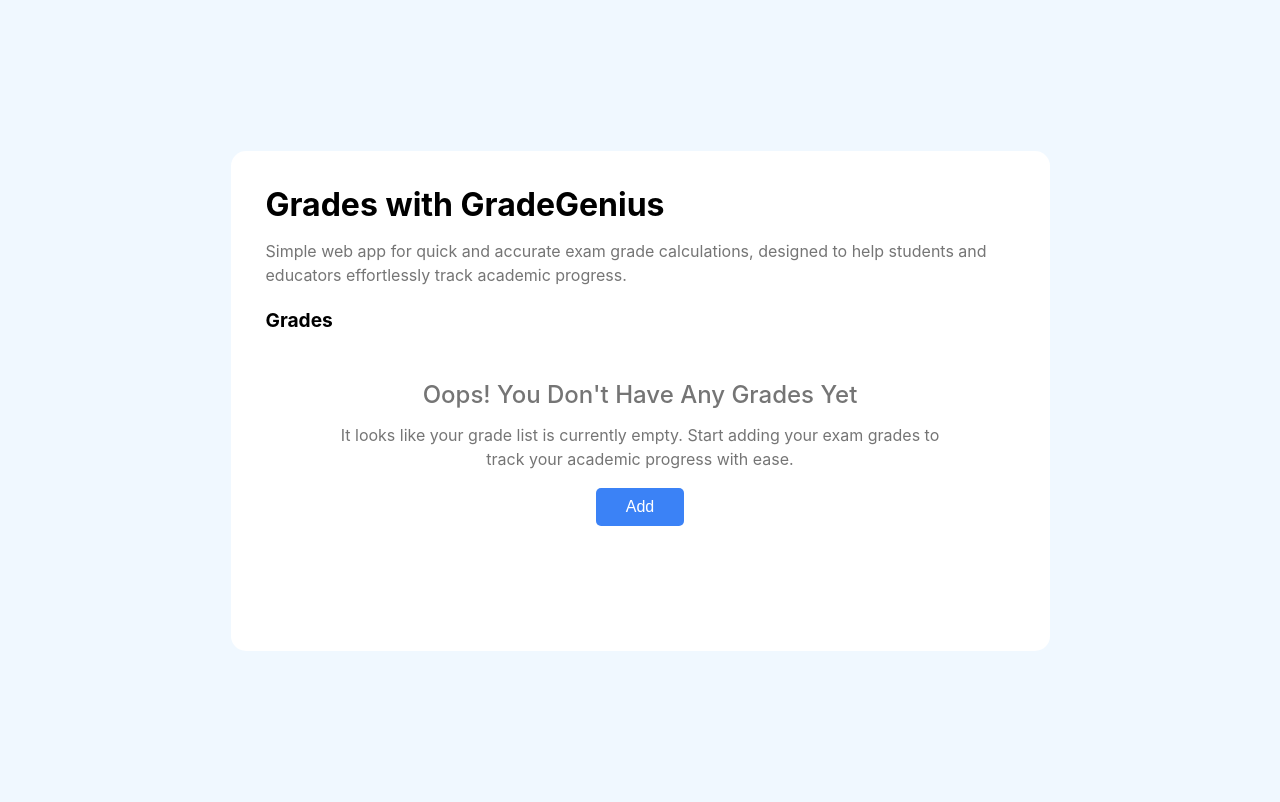
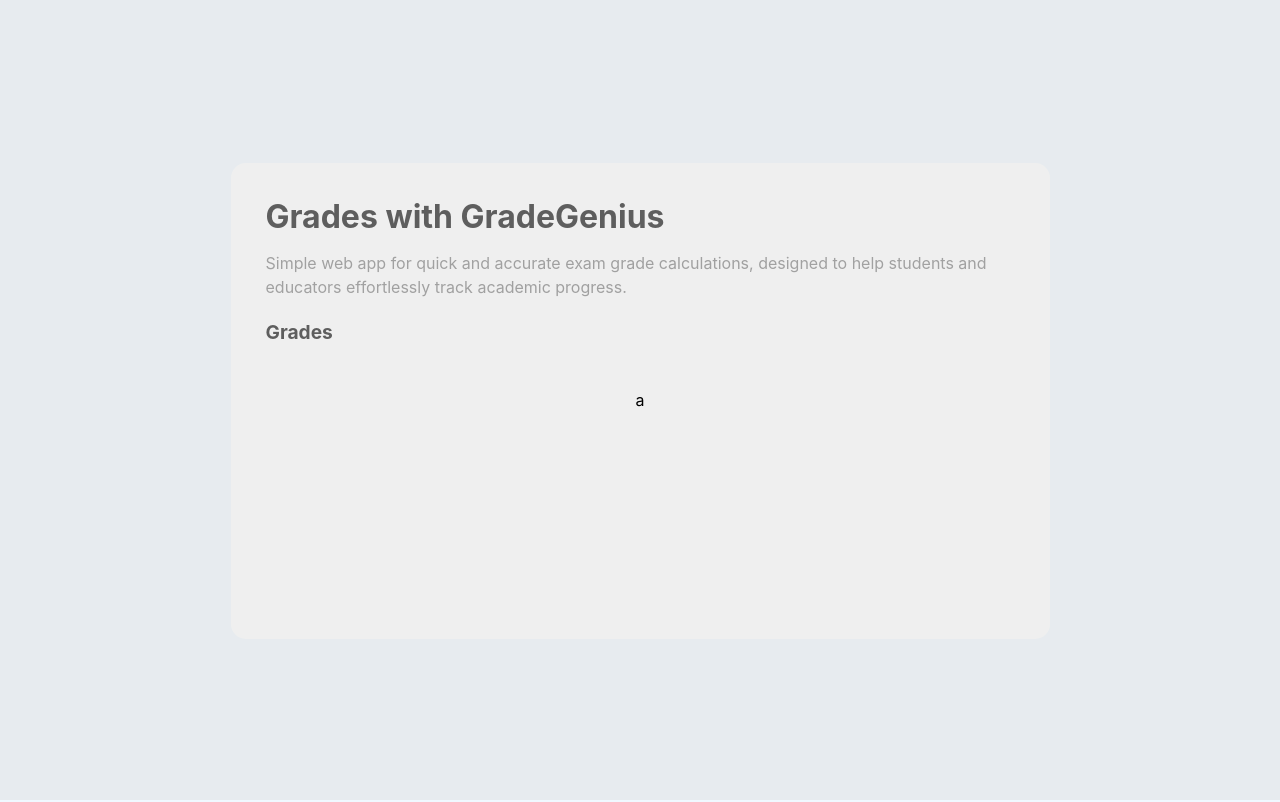
Before and after one commit to SayidMushtaQ/GradeGenius, a React (Vite) app: page / in a window 1280 px wide. Built offline with nearby package versions, Linux system fonts and the light colour scheme.

Commit message:
Working on Calcualte - POP up

```diff
--- a/src/App.tsx
+++ b/src/App.tsx
@@ -1,11 +1,12 @@
 import "./App.css";
-import Grades from './components/Grades'
-import AddSubjectsPopUP from "./components/AddSubjectsPopUP";
-import ErrorNotFound from "./components/ErrorNotFound";
+import CalcualtePopUp from "./components/CalcualtePopUp";
+// import Grades from './components/Grades'
+// import AddSubjectsPopUP from "./components/AddSubjectsPopUP";
+// import ErrorNotFound from "./components/ErrorNotFound";
 
-import {useGrade} from './hooks/grade.context'
+// import {useGrade} from './hooks/grade.context'
 function App() {
-  const {subjects,add,hanldeAddPopUp} = useGrade()
+  // const {subjects,add,hanldeAddPopUp} = useGrade()
   return (
     <div className="container">
       <div className="sub-container">
@@ -22,8 +23,9 @@
           </section>
           <span>Grades</span>
             <div className="box-body">
-              {add && <AddSubjectsPopUP setAdd={hanldeAddPopUp}/>}
-              {!subjects.length ?   <ErrorNotFound setAdd={hanldeAddPopUp} /> : <Grades/>}
+              {/* {add && <AddSubjectsPopUP setAdd={hanldeAddPopUp}/>} */}
+              {/* {!subjects.length ?   <ErrorNotFound setAdd={hanldeAddPopUp} /> : <Grades/>} */}
+              <CalcualtePopUp/>
             </div>
         </div>
       </div>
--- /dev/null
+++ b/src/components/CalcualtePopUp.tsx
@@ -0,0 +1,9 @@
+
+import PopUPWrapper from "./PopUPWrapper";
+export default function CalcualtePopUp() {
+  return (
+    <PopUPWrapper>
+      <div>a</div>
+    </PopUPWrapper>
+  );
+}
```
